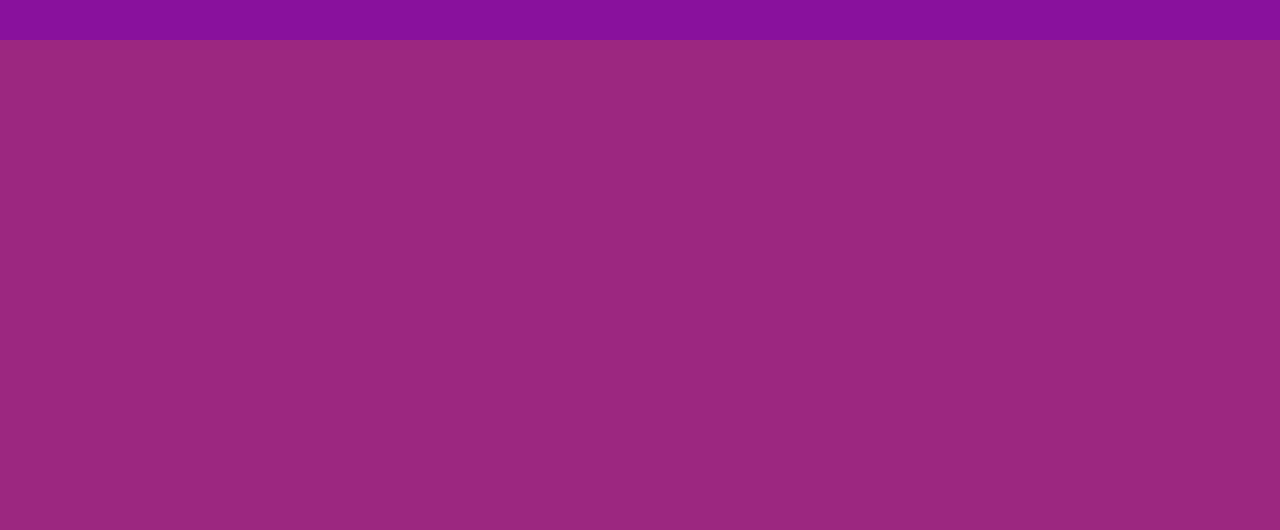
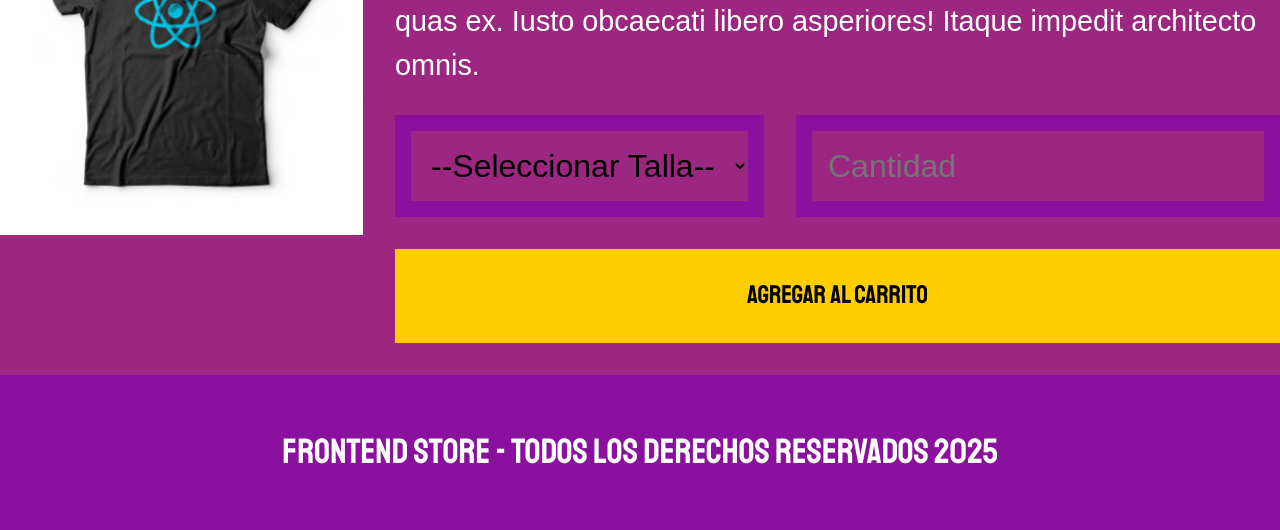
Before and after one commit to Jota0305/frontendStore, a plain HTML site: page producto.html in a window 1280 px wide. Shown: the part 605-1135 px from the top of the page. Before the commit the page ends 800 px from the top, so only its background shows below. Drawn offline with Linux system fonts and the light colour scheme.

Commit message:
avance dejando bug mobile

```diff
--- a/css/style.css
+++ b/css/style.css
@@ -36,7 +36,7 @@ a{
 }
 
 img{
-    max-width: 100%;
+    width: 100%;
 }
 
 .contenedor{
@@ -111,7 +111,7 @@ h3{
     gap: 2rem;
 }
 
-@media (min-width: 768px) {
+@media (min-width: 767px) {
     .grid{
         grid-template-columns: repeat(3, 1fr);
     }
@@ -122,10 +122,6 @@ h3{
 .producto{
     background-color: var(--primarioOscuro);
     padding: 1rem;
-}
-
-.producto__imagen{
-    width: 100%;
 }
 
 .producto__nombre{
@@ -165,7 +161,7 @@ h3{
     grid-row: 8 / 9;
 }
 
-@media (min-width: 768px) {
+@media (min-width: 767px) {
     .grafico--node{
         grid-row:  5 / 6;
         grid-column: 2 / 4;
@@ -180,7 +176,7 @@ h3{
     grid-template-rows: repeat(2, auto);
 }
 
-@media (min-width: 768px) {
+@media (min-width: 767px) {
     .nosotros{
         grid-template-columns: repeat(2, 1fr);
         column-gap: 2rem;
@@ -188,11 +184,10 @@ h3{
 }
 
 .nosotros__imagen{
-    width: 100%;
     grid-row: 1 / 2;
 }
 
-@media (min-width: 768px) {
+@media (min-width: 767px) {
     .nosotros__imagen{
         grid-column: 2 / 3;
     }
@@ -204,7 +199,7 @@ h3{
     gap: 2rem;
 }
 
-@media (min-width: 768px) {
+@media (min-width: 767px) {
     .bloques{
         grid-template-columns: repeat(4, 1fr);
     }
@@ -218,6 +213,43 @@ h3{
     margin: 0;
 }
 
-.bloque__imagen{
-    width: 100%;
+
+/**** Pagina del Producto **/
+@media (min-width: 768px) {
+    .camisa{
+        display: grid;
+        grid-template-columns: repeat(2, 1fr);
+        column-gap: 2rem;
+    }
 }
+
+.formulario{
+    display: grid;
+    grid-template-columns: repeat(2, 1fr);
+    gap: 2rem;
+}
+
+.formulario__campo{
+    border-color: var(--primarioOscuro);
+    border-width: 1rem;
+    border-style: solid;
+    background-color: transparent;
+    color: var(--negro);
+    font-size: 2rem;
+    font-family: Arial, Helvetica, sans-serif;
+    padding: 1rem;
+}
+
+.formulario__submit{
+    background-color: var(--secundario);
+    border: none;
+    font-family: var(--fuentePrincipal);
+    padding: 2rem;
+    transition: background-color .3s ease;
+    grid-column: 1 / 3;
+}
+
+.formulario__submit:hover{
+    cursor: pointer;
+    background-color: var(--secundarioOscuro);
+}
--- a/producto.html
+++ b/producto.html
@@ -17,11 +17,30 @@
 
     <nav class="navegacion">
         <a class="navegacion__enlace" href="index.html">Tienda</a>
-        <a class="navegacion__enlace navegacion__enlace--activo" href="nosotros.html">Nosotros</a>
+        <a class="navegacion__enlace" href="nosotros.html">Nosotros</a>
     </nav>
 
     <main class="contenedor">
-        <h1>Producto</h1>
+        <h1>React JS</h1>
+
+        <div class="camisa">
+            <img class="camisa__imagen" src="img/3.jpg" alt="imagen del producto">
+
+            <div class="camisa__contenido">
+                <p>Lorem, ipsum dolor sit amet consectetur adipisicing elit. A, ipsam placeat! Vitae, non dicta. Quam fugiat itaque earum quisquam sed quas ex. Iusto obcaecati libero asperiores! Itaque impedit architecto omnis.</p>
+                <form class="formulario">
+                    <select class="formulario__campo" name="" id="">
+                        <option disabled selected value="">--Seleccionar Talla--</option>
+                        <option value="">Chica</option>
+                        <option value="">Mediana</option>
+                        <option value="">Grande</option>
+                    </select>
+
+                    <input class="formulario__campo" type="number" name="" id="" placeholder="Cantidad" min="1">
+                    <input class="formulario__submit" type="submit" value="Agregar al Carrito">
+                </form>
+            </div>
+        </div>
     </main>
 
     <footer class="footer">
```
